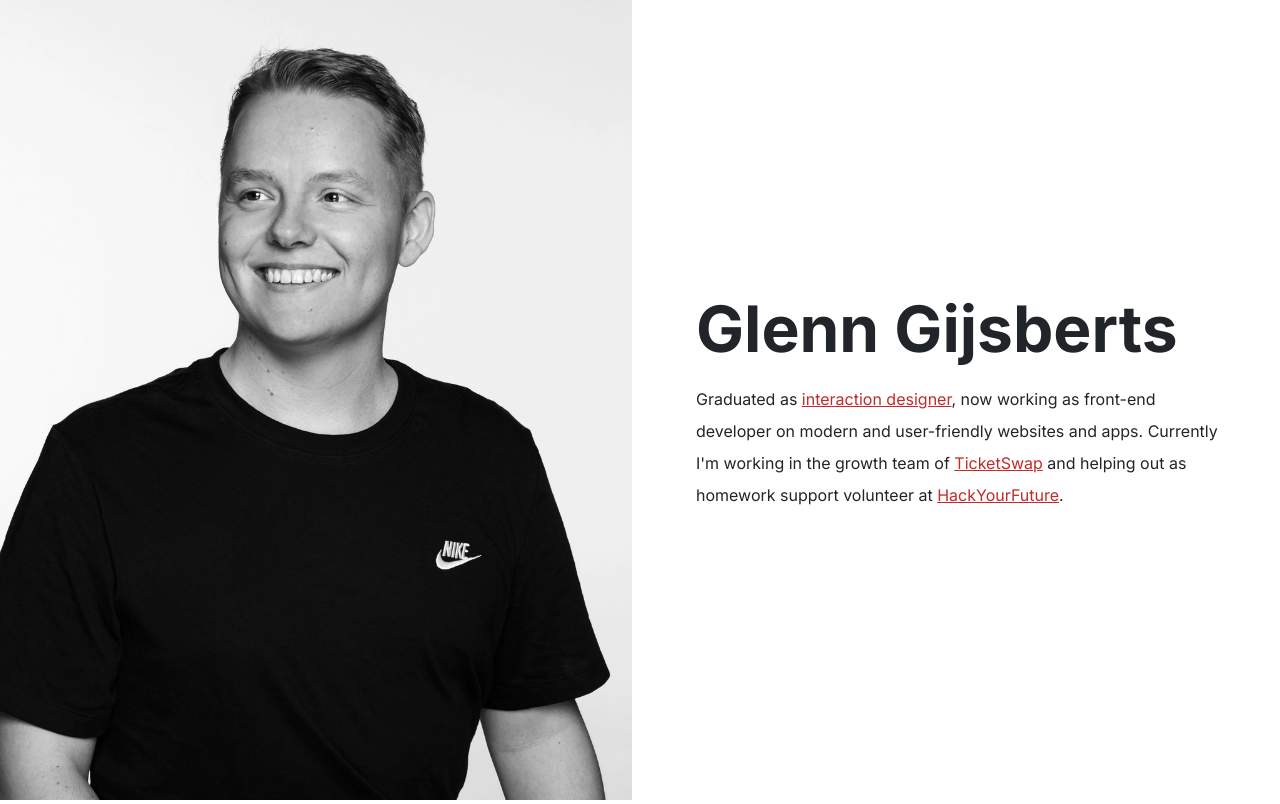
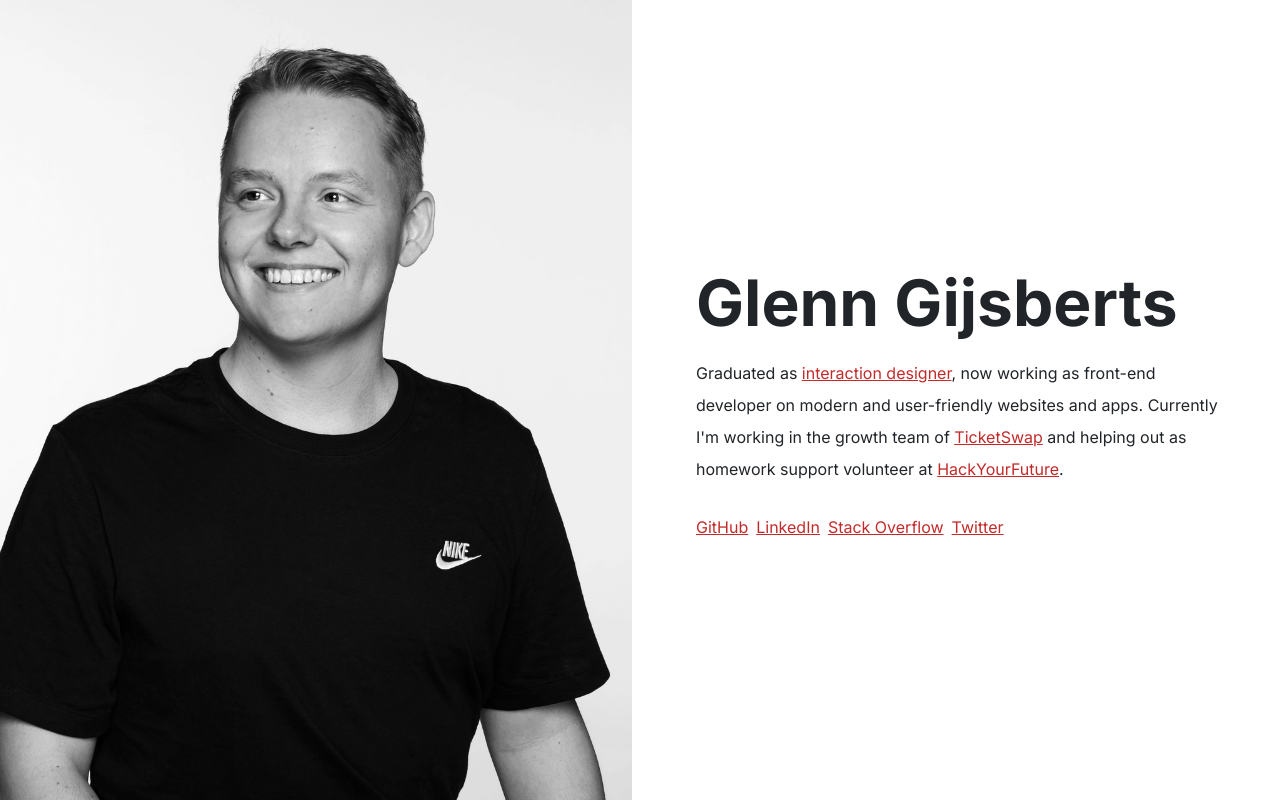
Before and after one commit to glenngijsberts/portfolio-next, a Next.js app: page / in a window 1280 px wide. Built offline with nearby package versions, Linux system fonts and the light colour scheme.

Commit message:
Introduce links

```diff
--- a/app/page.module.css
+++ b/app/page.module.css
@@ -3,6 +3,14 @@
   display: flex;
   flex-direction: column;
   gap: var(--16);
+}
+
+.links {
+  display: grid;
+  grid-template-columns: repeat(2, 1fr);
+  list-style: none;
+  gap: var(--8);
+  margin-block-start: var(--16);
 }
 
 @media (min-width: 768px) {
@@ -11,4 +19,9 @@
     grid-template-columns: repeat(2, 1fr);
     padding: 0px;
   }
+
+  .links {
+    display: flex;
+    gap: var(--8);
+  }
 }
--- a/app/page.tsx
+++ b/app/page.tsx
@@ -1,6 +1,25 @@
 import { Header } from '~/components/Header'
 import styles from './page.module.css'
 import { Section } from '~/components/Section'
+
+const links = [
+  {
+    title: 'GitHub',
+    href: 'https://www.github.com/glenngijsberts',
+  },
+  {
+    title: 'LinkedIn',
+    href: 'https://www.linkedin.com/in/glenn-gijsberts-0341a463/',
+  },
+  {
+    title: 'Stack Overflow',
+    href: 'https://stackoverflow.com/users/5503094/giesburts',
+  },
+  {
+    title: 'Twitter',
+    href: 'https://twitter.com/giesburts',
+  },
+]
 
 const Home = () => {
   return (
@@ -18,6 +37,14 @@ const Home = () => {
           <a href="https://www.ticketswap.com">TicketSwap</a> and helping out as homework support
           volunteer at <a href="https://www.hackyourfuture.net/">HackYourFuture</a>.
         </p>
+
+        <ul className={styles.links}>
+          {links.map(link => (
+            <li key={link.href}>
+              <a href={link.href}>{link.title}</a>
+            </li>
+          ))}
+        </ul>
       </Section>
     </main>
   )
```
